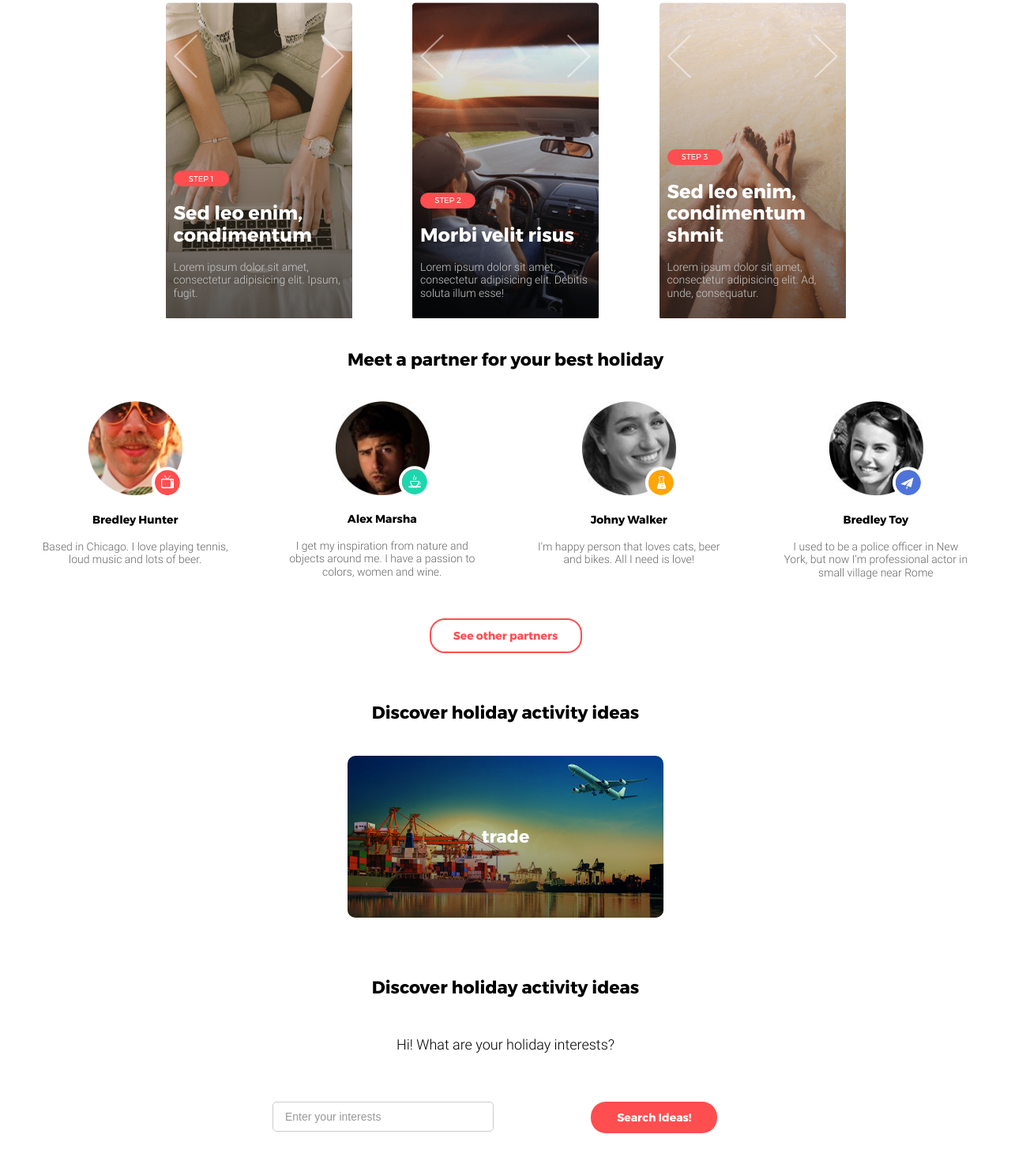
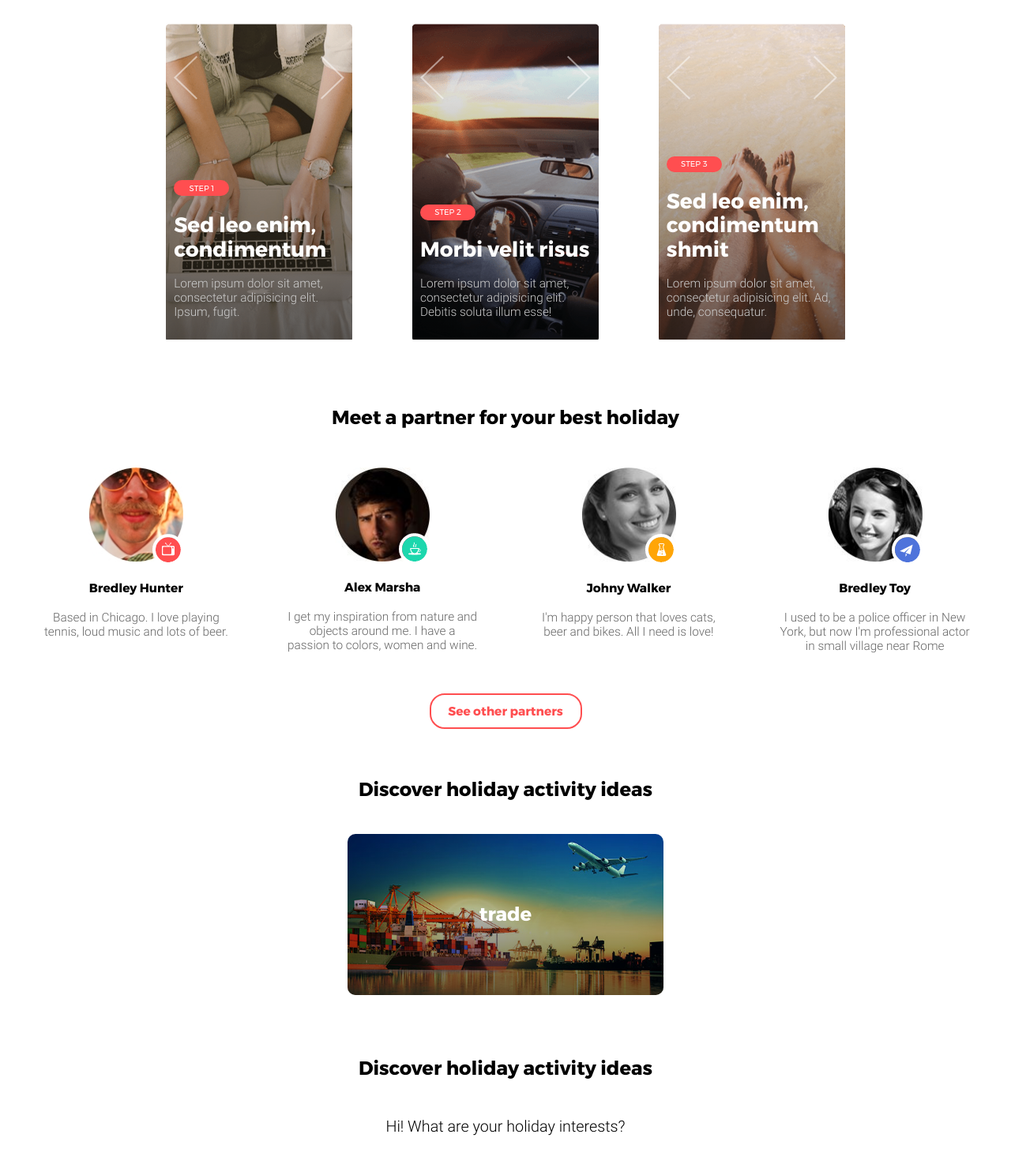
Before and after one commit to ilyamakey/urla, a website built with webpack: page index.html in a window 1280 px wide. Shown: the part 841-2320 px from the top of the page at 79% size. Built offline with nearby package versions, Linux system fonts and the light colour scheme; no server answers.

Commit message:
make main layout

```diff
--- a/index.html
+++ b/index.html
@@ -6,6 +6,7 @@
   <meta http-equiv="X-UA-Compatible" content="ie=edge">
   <title>URLA Landing</title>
   <link rel="stylesheet" href="/main.css">
+  <link rel="icon" href="/src/pics/sprite-icons.png">
 </head>
 <body>
   <header class="header container-fluid">
@@ -37,7 +38,7 @@
       </div>
     </div>
     <section class="slider row center-xs">
-      <div class="col-xs-12 col-sm-4 col-md-3">
+      <div class="col-xs col-sm-4 col-md-3">
         <div class="slider__slide slider__slide--img1">
           <div class="slider__slide__pagination">
             <button class="slider__slide__pagination__btn slider__slide__pagination__btn--left"></button>
@@ -48,7 +49,7 @@
           <p class="slider__slide__paragraph">Lorem ipsum dolor sit amet, consectetur adipisicing elit. Ipsum, fugit.</p>
         </div>
       </div>
-      <div class="col-xs-12 col-sm-4 col-md-3">
+      <div class="col-xs col-sm-4 col-md-3">
         <div class="slider__slide slider__slide--img2">
           <div class="slider__slide__pagination">
             <button class="slider__slide__pagination__btn slider__slide__pagination__btn--left"></button>
@@ -140,7 +141,7 @@
           <h3>Discover holiday activity ideas</h3>
           <p>Hi! What are your holiday interests?</p>
         </div>
-        <div class="col-xs-12 col-sm-offset-1 col-sm-5">
+        <div class="col-xs-12 col-sm-offset-1 col-sm-5 col-md-4">
           <input type="text" name="search" value="Enter your interests">
         </div>
         <div class="col-xs-12 col-sm-4 start-sm">
--- a/src/script/app.js
+++ b/src/script/app.js
@@ -34,4 +34,4 @@ xhr.onload = function() {
   });
 };
 
-// xhr.send();
+xhr.send();
--- a/src/style/components/_activities.sass
+++ b/src/style/components/_activities.sass
@@ -18,6 +18,8 @@
       border-radius: 5px
       border: 1px solid $grey-light
       color: $grey
+      @media (min-width: 1200px)
+        width: 350px
     button
       margin-bottom: 40px
       @media (min-width: 768px)
--- a/src/style/components/_footer.sass
+++ b/src/style/components/_footer.sass
@@ -1,5 +1,7 @@
 .footer
   border-top: 4px solid $pink
+  @media (min-width: 768px)
+    margin-bottom: 20px
   &__logo
     color: $pink
   &__company
--- a/src/style/components/_partner.sass
+++ b/src/style/components/_partner.sass
@@ -1,7 +1,7 @@
 .partner
   &__header
     @media (min-width: 768px)
-      margin: 40px 0
+      margin: 85px 0 4%
   &__btn
     margin-top: 20px
     @media (min-width: 768px)
--- a/src/style/components/_slider.sass
+++ b/src/style/components/_slider.sass
@@ -8,10 +8,10 @@
     position: relative
     flex-direction: column
     justify-content: flex-end
-    max-width: 300px
+    width: 300px
     height: 240px
     padding: 10px
-    margin: 5px 0
+    margin: 5px auto
     text-align: left
     @media (min-width: 768px)
       width: 236px
--- a/src/style/main.sass
+++ b/src/style/main.sass
@@ -5,6 +5,8 @@
 
 html
   font-size: $font-base
+  @media (min-width: 1200px)
+    font-size: $font-base * 1.1
 
 body
   font-family: Mont
```
Also changed, not shown: 1 other file.
